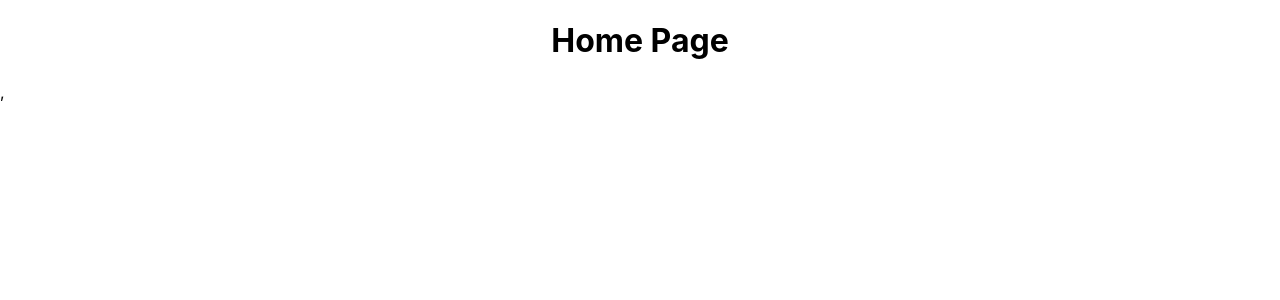
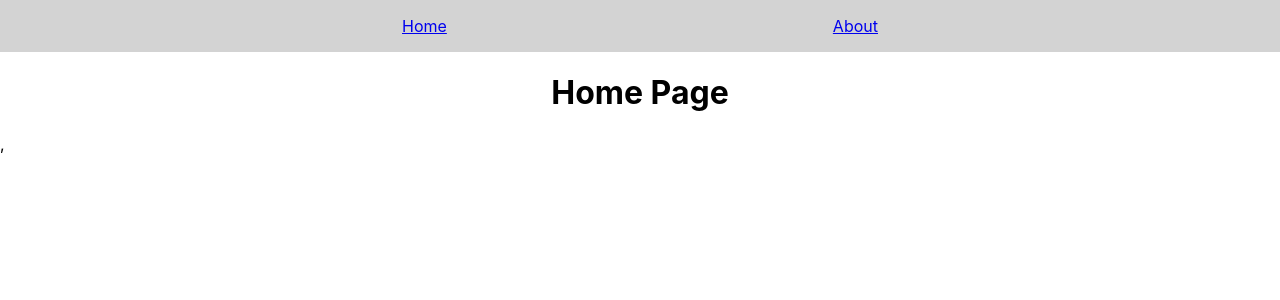
Before and after one commit to kapil551/React_Router, a React (Create React App) app in the folder react-router/: page / in a window 1280 px wide. Shown: the top 300 px of the page. Built offline with nearby package versions, Linux system fonts and the light colour scheme.

Commit message:
3 - Links

```diff
--- a/react-router/src/App.js
+++ b/react-router/src/App.js
@@ -4,10 +4,13 @@
 import { Routes, Route, Link } from "react-router-dom";
 import Home from './components/Home';
 import About from './components/About';
+import Navbar from './components/Navbar';
 
 function App() {
   return (
     <div className="App">
+
+      <Navbar />
 
       <Routes>
         <Route path="/" element={<Home />} />
--- /dev/null
+++ b/react-router/src/components/Navbar.js
@@ -0,0 +1,22 @@
+import React from "react";
+
+import { Link } from "react-router-dom";
+
+function Navbar() {
+  return (
+    <nav
+      style={{
+        backgroundColor: "lightgray",
+        padding: "1rem",
+        display: "flex",
+        alignItems: "center",
+        justifyContent: "space-evenly",
+      }}
+    >
+      <Link to="/"> Home </Link>
+      <Link to="/about"> About </Link>
+    </nav>
+  );
+}
+
+export default Navbar;
```
Also changed, not shown: 1 other file (tests, documents, lock files or other folders).
